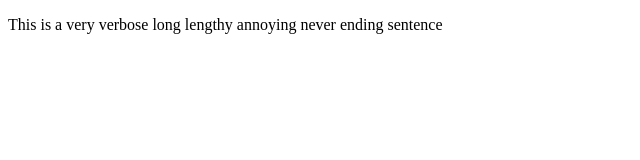
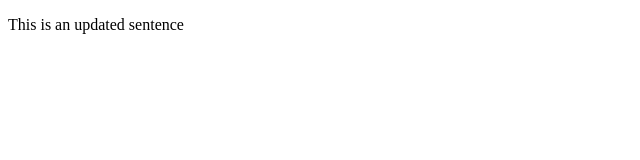
Before and after one commit to ambriglia/verbose-invention, a plain HTML site: page index.html in a window 1280 px wide. Shown: the whole page, without its empty margins (0-640 px from the left). Drawn offline with nearby package versions, Linux system fonts and the light colour scheme; no server answers.

Commit message:
update the sentence (#1)

```diff
--- a/index.html
+++ b/index.html
@@ -8,7 +8,7 @@
 </head>
 
 <body>
-  <p>This is a very verbose long lengthy annoying never ending sentence</p>
+  <p>This is an updated sentence</p>
 
   <script src="https://code.jquery.com/jquery-3.4.1.min.js"
     integrity="sha256-CSXorXvZcTkaix6Yvo6HppcZGetbYMGWSFlBw8HfCJo=" crossorigin="anonymous"></script>
```
